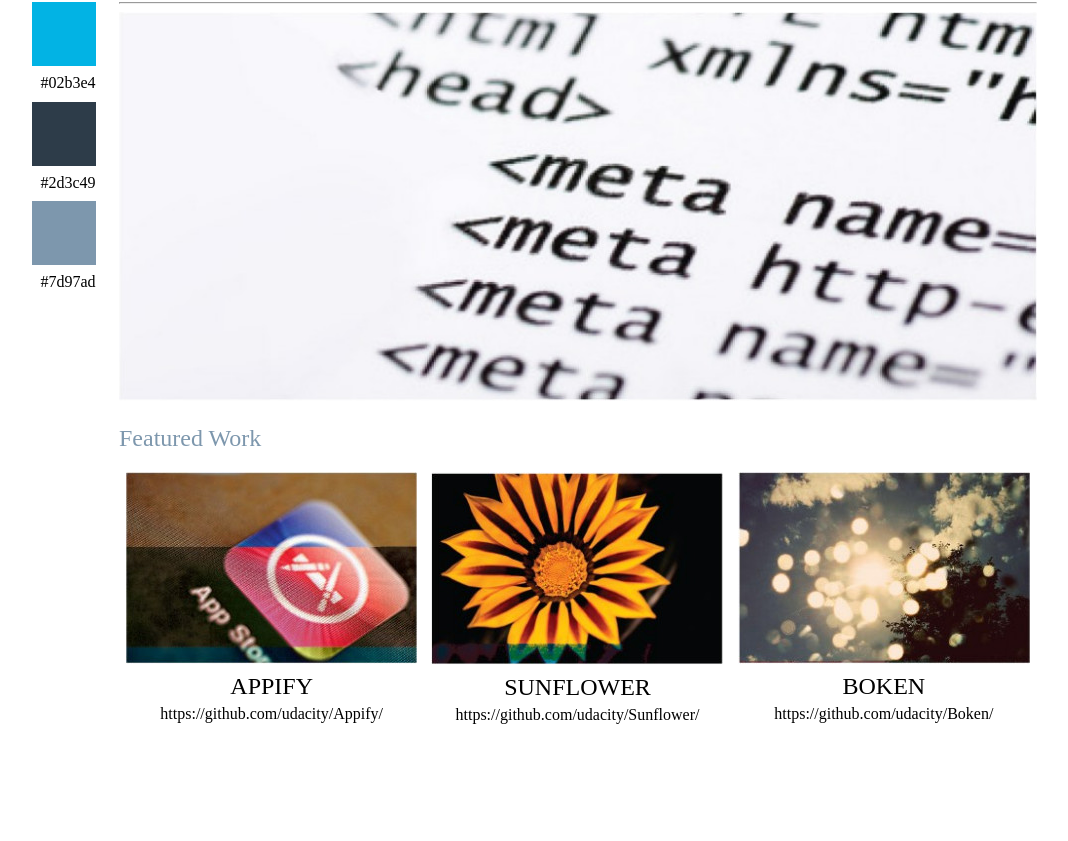
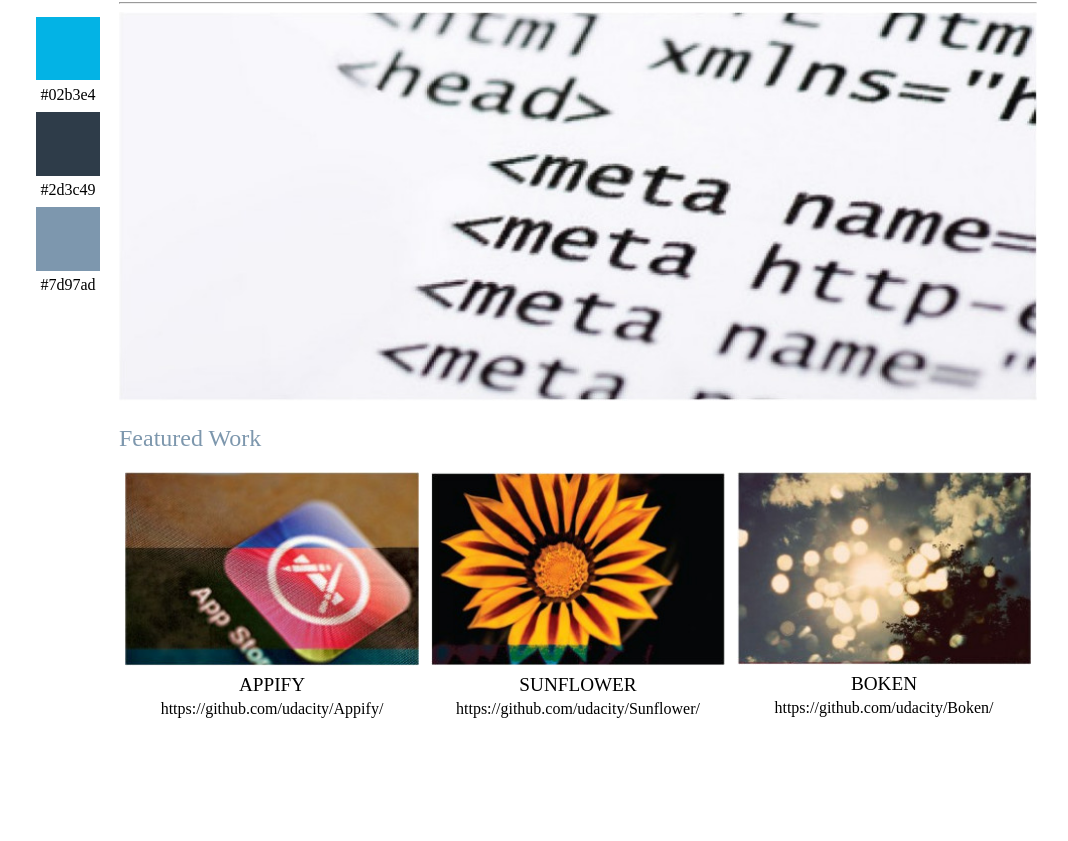
Before and after one commit to akudet/fsnd-proj2, a plain HTML site: page index.html in a window 1280 px wide. Shown: the part 106-947 px from the top of the page, without its empty margins (113-1181 px from the left). Drawn offline with Linux system fonts and the light colour scheme.

Commit message:
make all images scalable

```diff
--- a/assets/css/main-lg.css
+++ b/assets/css/main-lg.css
@@ -1,8 +1,13 @@
 .sidebar {
     position: relative;
-    top: 100px;
+    top: 120px;
     width: 10%;
+    flex-wrap: wrap;
     flex-direction: column;
+}
+
+.side-item {
+    width: 80%;
 }
 
 .container {
--- a/assets/css/main.css
+++ b/assets/css/main.css
@@ -3,6 +3,7 @@
 }
 
 body {
+    min-width: 320px;
     max-width: 1020px;
     margin: auto;
     display: flex;
@@ -13,16 +14,20 @@ body {
 .sidebar {
     width: 100%;
     display: flex;
-    flex-wrap: wrap;
+    flex-wrap: nowrap;
     align-items: center;
 }
 
 .side-item {
+    width: 12%;
+    min-width: 54px;
+    max-width: 64px;
+    margin: 0.2em;
     text-align: center;
 }
 
-.side-item .side-image {
-    margin: 8px 8px 8px 0;
+.side-item img {
+    width: 100%;
 }
 
 .side-item p {
@@ -30,8 +35,6 @@ body {
 }
 
 .container {
-    min-width: 320px;
-    max-width: 920px;
     width: 100%;
     margin: auto;
 }
@@ -42,6 +45,17 @@ header {
     flex-wrap: wrap;
     align-items: center;
     justify-content: space-between;
+}
+
+.header-image {
+    width: 20%;
+    min-width: 64px;
+    max-width: 96px;
+}
+
+.header-image img {
+    width: 100%;
+    max-width: 96px;
 }
 
 .header-text {
@@ -95,12 +109,18 @@ main {
 }
 
 .work-item {
+    min-width: 240px;
+    max-width: 320px;
+    width: 32%;
     text-align: center;
-    overflow: hidden;
+}
+
+.work-item img {
+    width: 100%;
 }
 
 .work-item h1 {
-    font-size: 1.5em;
+    font-size: 1.2em;
     font-weight: normal;
     margin: 0.2em 0;
 }
@@ -108,20 +128,3 @@ main {
 .work-item p {
     margin: 0.2em 0;
 }
-
-.side-image {
-    width: 64px;
-    height: 64px;
-}
-
-#side-image1 {
-    background-color: #02b3e4;
-}
-
-#side-image2 {
-    background-color: #2d3c49;
-}
-
-#side-image3 {
-    background-color: #7d97ad;
-}
--- a/index.html
+++ b/index.html
@@ -10,15 +10,15 @@
 <body>
 <div class="sidebar">
     <section class="side-item">
-        <div class="side-image" id="side-image1"></div>
+        <img src="assets/img/side-image1.jpg" alt="side-image1">
         <p>#02b3e4</p>
     </section>
     <section class="side-item">
-        <div class="side-image" id="side-image2"></div>
+        <img src="assets/img/side-image2.jpg" alt="side-image2">
         <p>#2d3c49</p>
     </section>
     <section class="side-item">
-        <div class="side-image" id="side-image3"></div>
+        <img src="assets/img/side-image3.jpg" alt="side-image3">
         <p>#7d97ad</p>
     </section>
 </div>
@@ -29,7 +29,7 @@
         </div>
         <div class="header-text">
             <h1>Jintong Wu</h1>
-            <h4>FRONG-END NINJA</h4>
+            <h4>FRONT-END NINJA</h4>
         </div>
         <hr>
     </header>
```
Also changed, not shown: assets/img/side-image1.jpg (added), assets/img/side-image2.jpg (added), assets/img/side-image3.jpg (added).
